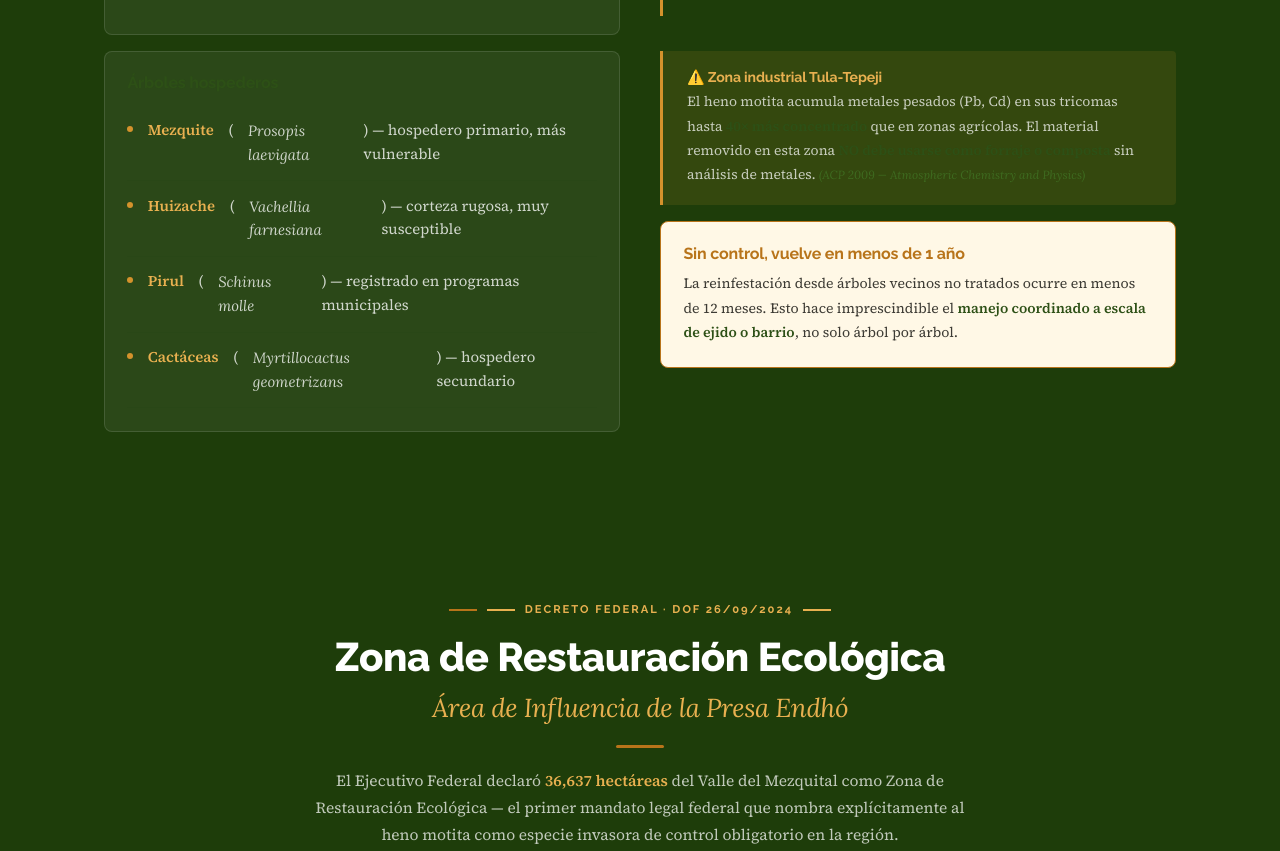
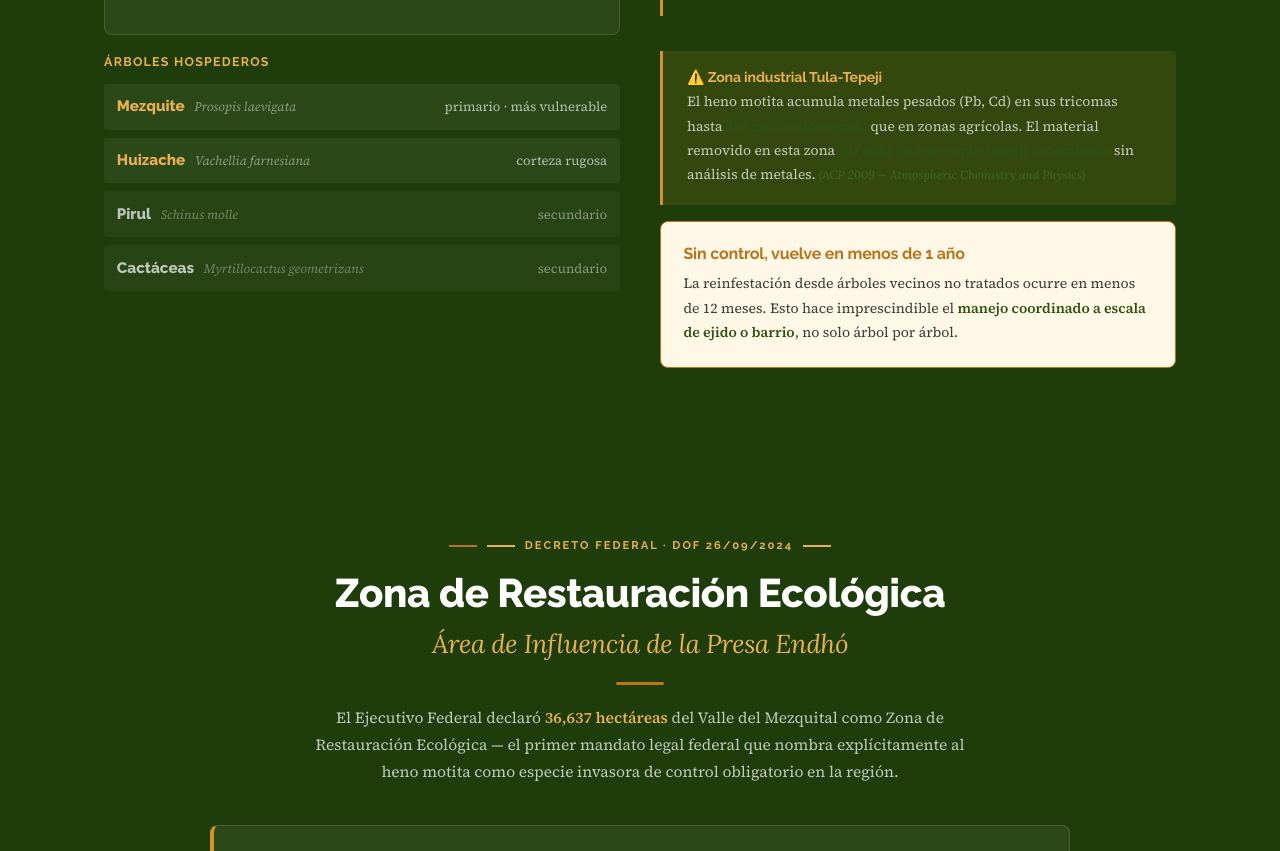
Before and after one commit to oscolv/henomotita, a plain HTML site: page index.html in a window 1280 px wide. Shown: the part 3936-4787 px from the top of the page. Drawn offline with nearby package versions, Linux system fonts and the light colour scheme; a web font is replaced by a local one.

Commit message:
Reformatea Árboles hospederos como filas legibles en móvil

```diff
--- a/index.html
+++ b/index.html
@@ -1290,14 +1290,35 @@ footer { background: #0D1C04; color: rgba(255,255,255,0.65); padding: 4rem 0 2re
             <span class="muni-tag" style="background:rgba(30,61,10,0.06);color:var(--ink-l);font-style:italic;">y 84 municipios de Hidalgo</span>
           </div>
         </div>
-        <div class="inset-box" style="margin-top:1rem;">
-          <h4 style="color:var(--green);margin-bottom:0.8rem;">Árboles hospederos</h4>
-          <ul class="damage-list">
-            <li><strong>Mezquite</strong> (<em>Prosopis laevigata</em>) — hospedero primario, más vulnerable</li>
-            <li><strong>Huizache</strong> (<em>Vachellia farnesiana</em>) — corteza rugosa, muy susceptible</li>
-            <li><strong>Pirul</strong> (<em>Schinus molle</em>) — registrado en programas municipales</li>
-            <li><strong>Cactáceas</strong> (<em>Myrtillocactus geometrizans</em>) — hospedero secundario</li>
-          </ul>
+        <div style="margin-top:1rem;">
+          <p style="font-family:'Raleway',sans-serif;font-weight:700;font-size:0.78rem;text-transform:uppercase;letter-spacing:0.1em;color:var(--gold-l);margin-bottom:0.7rem;">Árboles hospederos</p>
+          <div style="display:flex;flex-direction:column;gap:0.5rem;">
+
+            <div style="display:flex;align-items:baseline;gap:0.6rem;padding:0.6rem 0.8rem;background:rgba(255,255,255,0.06);border-radius:var(--r-s);">
+              <span style="font-family:'Raleway',sans-serif;font-weight:800;font-size:0.95rem;color:var(--gold-l);white-space:nowrap;">Mezquite</span>
+              <span style="font-size:0.8rem;color:rgba(255,255,255,0.45);font-style:italic;white-space:nowrap;">Prosopis laevigata</span>
+              <span style="font-size:0.82rem;color:rgba(255,255,255,0.65);margin-left:auto;text-align:right;">primario · más vulnerable</span>
+            </div>
+
+            <div style="display:flex;align-items:baseline;gap:0.6rem;padding:0.6rem 0.8rem;background:rgba(255,255,255,0.06);border-radius:var(--r-s);">
+              <span style="font-family:'Raleway',sans-serif;font-weight:800;font-size:0.95rem;color:var(--gold-l);white-space:nowrap;">Huizache</span>
+              <span style="font-size:0.8rem;color:rgba(255,255,255,0.45);font-style:italic;white-space:nowrap;">Vachellia farnesiana</span>
+              <span style="font-size:0.82rem;color:rgba(255,255,255,0.65);margin-left:auto;text-align:right;">corteza rugosa</span>
+            </div>
+
+            <div style="display:flex;align-items:baseline;gap:0.6rem;padding:0.6rem 0.8rem;background:rgba(255,255,255,0.04);border-radius:var(--r-s);">
+              <span style="font-family:'Raleway',sans-serif;font-weight:800;font-size:0.95rem;color:rgba(255,255,255,0.7);white-space:nowrap;">Pirul</span>
+              <span style="font-size:0.8rem;color:rgba(255,255,255,0.35);font-style:italic;white-space:nowrap;">Schinus molle</span>
+              <span style="font-size:0.82rem;color:rgba(255,255,255,0.45);margin-left:auto;text-align:right;">secundario</span>
+            </div>
+
+            <div style="display:flex;align-items:baseline;gap:0.6rem;padding:0.6rem 0.8rem;background:rgba(255,255,255,0.04);border-radius:var(--r-s);">
+              <span style="font-family:'Raleway',sans-serif;font-weight:800;font-size:0.95rem;color:rgba(255,255,255,0.7);white-space:nowrap;">Cactáceas</span>
+              <span style="font-size:0.8rem;color:rgba(255,255,255,0.35);font-style:italic;white-space:nowrap;">Myrtillocactus geometrizans</span>
+              <span style="font-size:0.82rem;color:rgba(255,255,255,0.45);margin-left:auto;text-align:right;">secundario</span>
+            </div>
+
+          </div>
         </div>
       </div>
       <div>
```
